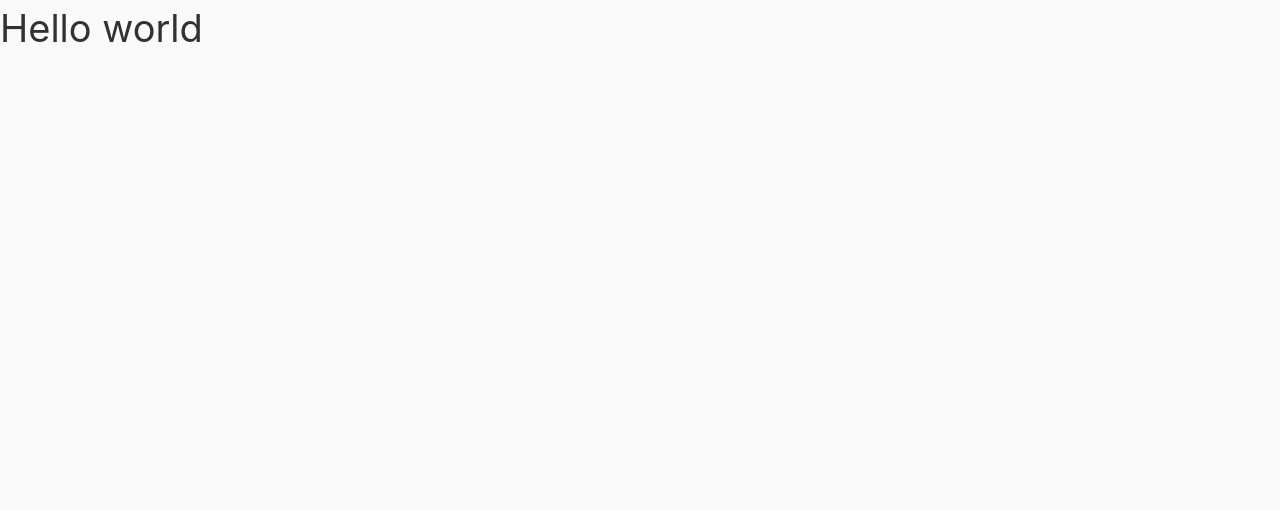
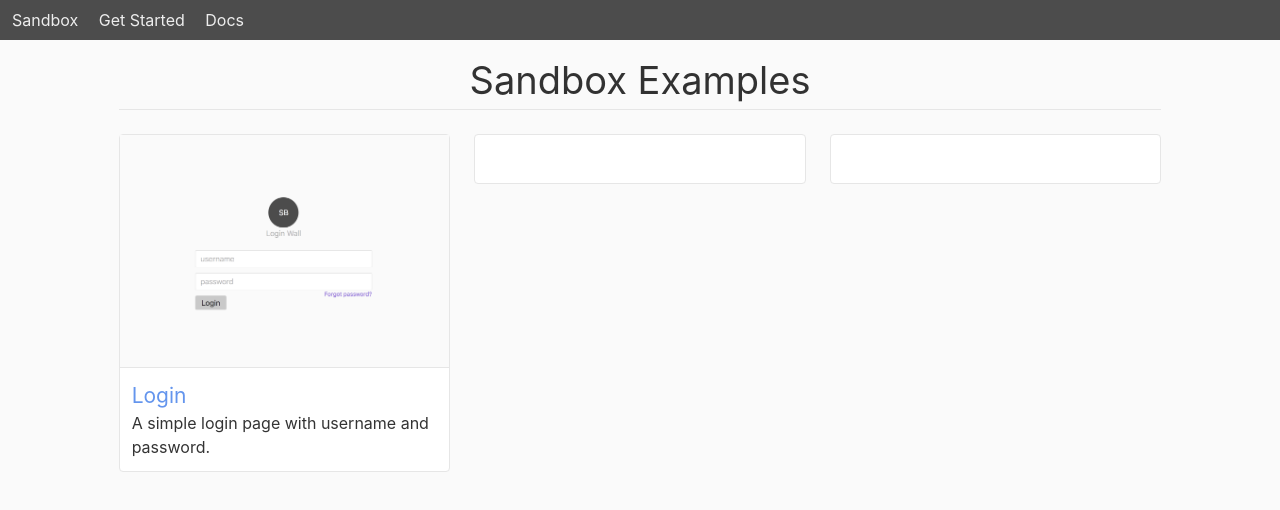
Before and after one commit to dlcNine/sandbox-examples, a website: page index.html in a window 1280 px wide. Drawn offline with Linux system fonts and the light colour scheme.

Commit message:
Start examples homepage

```diff
--- a/index.html
+++ b/index.html
@@ -7,6 +7,44 @@
     <link rel="stylesheet" href="/public/css/sandbox-min.css" type="text/css">
 </head>
 <body>
-    <h1>Hello world</h1>
+    <nav class="navbar dark">
+        <a href="https://dlcnine.github.io/sandbox/" class="navbar-item">Sandbox</a>
+        <a href="https://dlcnine.github.io/sandbox/docs/get-started.html" class="navbar-item">Get Started</a>
+        <a href="https://dlcnine.github.io/sandbox/docs/base/breakpoint-values.html" class="navbar-item">Docs</a>
+    </nav>
+    <div class="grid m-0">
+        <div class="unit-10 push-1">
+            <h1 class="text-center">Sandbox Examples</h1>
+            <hr class="mb-2">
+            <div class="flex grid flex-wrap">
+                <div class="unit-4 unit-6-md unit-12-sm">
+                    <div class="card">
+                        <div class="card-header image">
+                            <a href="/public/views/login.html">
+                                <img src="./public/images/login.png" alt="login-wall">
+                            </a>
+                        </div>
+                        <div class="card-body bt">
+                            <h3><a class="a" href="/public/views/login.html">Login</a></h3>
+                            <p>A simple login page with username and password.</p>
+                        </div>
+                    </div>
+                </div>
+                <div class="unit-4 unit-6-md unit-12-sm">
+                    <div class="card">
+                        <div class="card-header"></div>
+                        <div class="card-body"></div>
+                    </div>
+                </div>
+                <div class="unit-4 unit-6-md unit-12-sm">
+                    <div class="card">
+                        <div class="card-header"></div>
+                        <div class="card-body"></div>
+                    </div>
+                </div>
+            </div>
+        </div>
+
+    </div>
 </body>
 </html>
```
Also changed, not shown: public/images/login.png (added).
